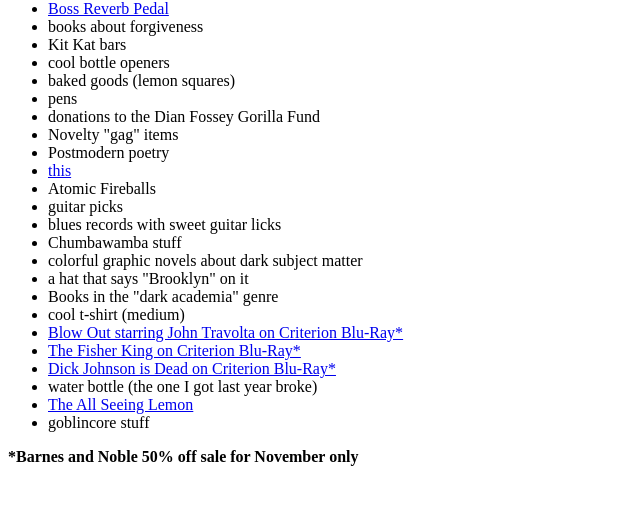
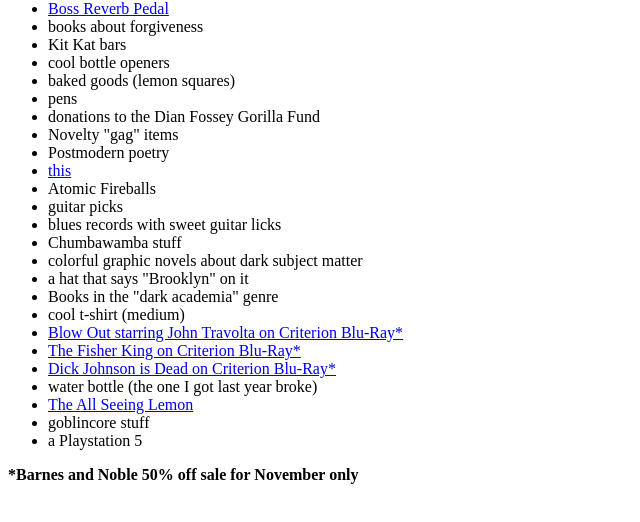
Before and after one commit to TravisTwo/ChristmasList, a plain HTML site: page index.html in a window 1280 px wide. Shown: the part 244-766 px from the top of the page, without its empty margins (0-640 px from the left). Drawn offline with Linux system fonts and the light colour scheme.

Commit message:
add items

```diff
--- a/index.html
+++ b/index.html
@@ -56,6 +56,7 @@
         </a>
     </li>
     <li>goblincore stuff</li>
+    <li>a Playstation 5</li>
 </ul>
 
 <b>*Barnes and Noble 50% off sale for November only</b>
```
